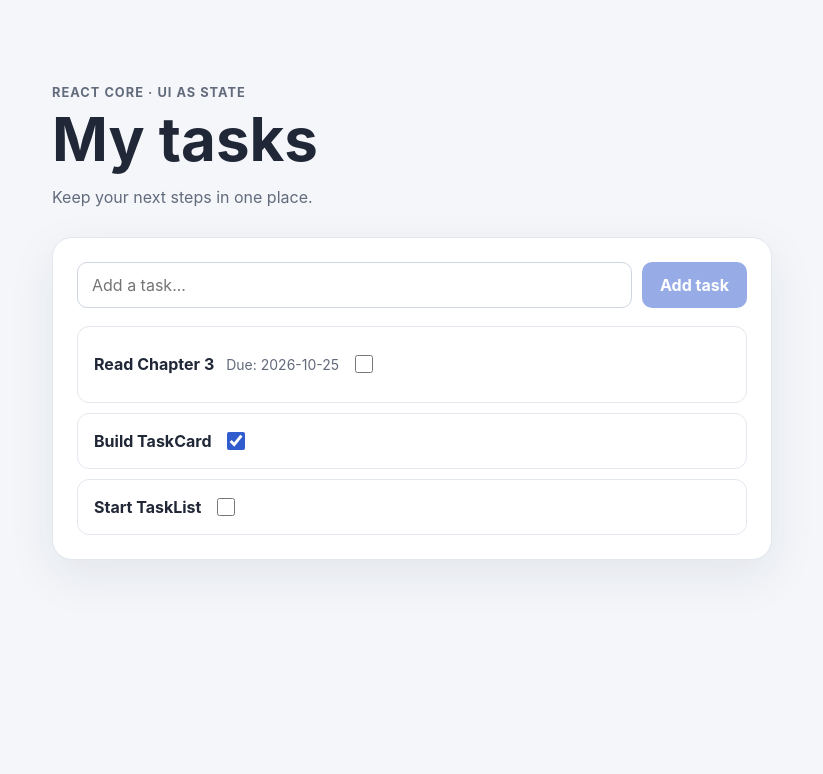
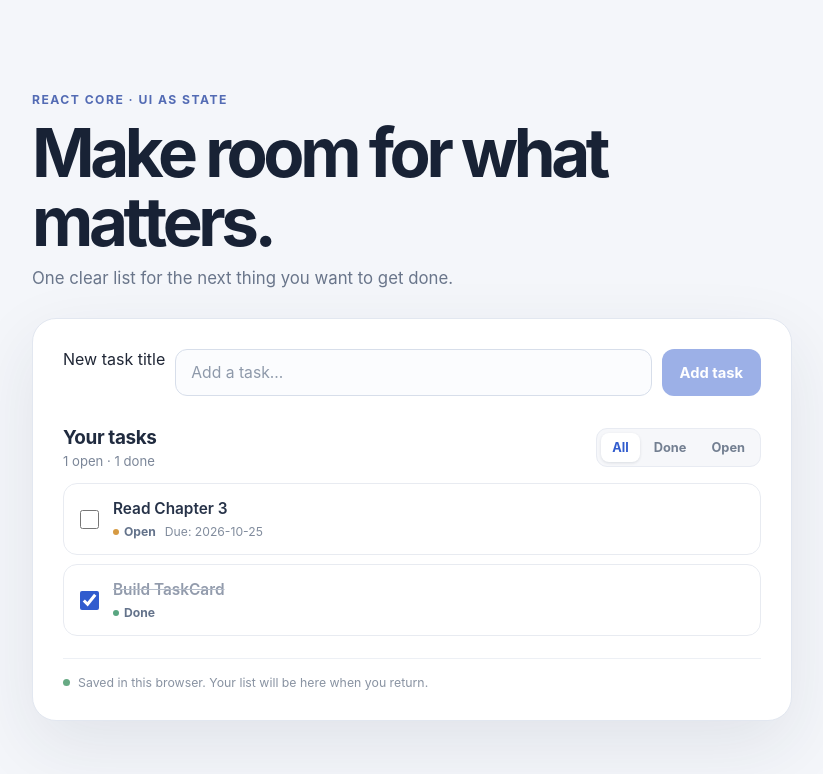
Before and after one commit to Haytam-CB06/sfwe475-lab3-2303060049, a React (Vite) app: page / in a window 1280 px wide. Shown: the top 774 px of the page, without its empty margins (228-1051 px from the left). Built offline with nearby package versions, Linux system fonts and the light colour scheme.

Commit message:
feat: lift task state and persist board changes

```diff
--- a/index.html
+++ b/index.html
@@ -2,9 +2,10 @@
 <html lang="en">
   <head>
     <meta charset="UTF-8" />
-    <link rel="icon" type="image/svg+xml" href="/favicon.svg" />
     <meta name="viewport" content="width=device-width, initial-scale=1.0" />
-    <title>task-board</title>
+    <meta name="theme-color" content="#f4f6fa" />
+    <meta name="description" content="A simple task board for the React Core UI as State lab." />
+    <title>Task Board | React Core</title>
   </head>
   <body>
     <div id="root"></div>
--- a/src/App.css
+++ b/src/App.css
@@ -1,191 +1,11 @@
-.counter {
-  font-size: 16px;
-  padding: 5px 10px;
-  border-radius: 5px;
-  color: var(--accent);
-  background: var(--accent-bg);
-  border: 2px solid transparent;
-  transition: border-color 0.3s;
-  margin-bottom: 24px;
-
-  &:hover {
-    border-color: var(--accent-border);
-  }
-  &:focus-visible {
-    outline: 2px solid var(--accent);
-    outline-offset: 2px;
-  }
+#root {
+  min-height: 100vh;
 }
 
-.hero {
-  position: relative;
-
-  .base,
-  .framework,
-  .vite {
-    inset-inline: 0;
-    margin: 0 auto;
-  }
-
-  .base {
-    width: 170px;
-    position: relative;
-    z-index: 0;
-  }
-
-  .framework,
-  .vite {
-    position: absolute;
-  }
-
-  .framework {
-    z-index: 1;
-    top: 34px;
-    height: 28px;
-    transform: perspective(2000px) rotateZ(300deg) rotateX(44deg) rotateY(39deg)
-      scale(1.4);
-  }
-
-  .vite {
-    z-index: 0;
-    top: 107px;
-    height: 26px;
-    width: auto;
-    transform: perspective(2000px) rotateZ(300deg) rotateX(40deg) rotateY(39deg)
-      scale(0.8);
-  }
-}
-
-#center {
-  display: flex;
-  flex-direction: column;
-  gap: 25px;
-  place-content: center;
-  place-items: center;
-  flex-grow: 1;
-
-  @media (max-width: 1024px) {
-    padding: 32px 20px 24px;
-    gap: 18px;
-  }
-}
-
-#next-steps {
-  display: flex;
-  border-top: 1px solid var(--border);
-  text-align: left;
-
-  & > div {
-    flex: 1 1 0;
-    padding: 32px;
-    @media (max-width: 1024px) {
-      padding: 24px 20px;
-    }
-  }
-
-  .icon {
-    margin-bottom: 16px;
-    width: 22px;
-    height: 22px;
-  }
-
-  @media (max-width: 1024px) {
-    flex-direction: column;
-    text-align: center;
-  }
-}
-
-#docs {
-  border-right: 1px solid var(--border);
-
-  @media (max-width: 1024px) {
-    border-right: none;
-    border-bottom: 1px solid var(--border);
-  }
-}
-
-#next-steps ul {
-  list-style: none;
-  padding: 0;
-  display: flex;
-  gap: 8px;
-  margin: 32px 0 0;
-
-  .logo {
-    height: 18px;
-  }
-
-  a {
-    color: var(--text-h);
-    font-size: 16px;
-    border-radius: 6px;
-    background: var(--social-bg);
-    display: flex;
-    padding: 6px 12px;
-    align-items: center;
-    gap: 8px;
-    text-decoration: none;
-    transition: box-shadow 0.3s;
-
-    &:hover {
-      box-shadow: var(--shadow);
-    }
-    .button-icon {
-      height: 18px;
-      width: 18px;
-    }
-  }
-
-  @media (max-width: 1024px) {
-    margin-top: 20px;
-    flex-wrap: wrap;
-    justify-content: center;
-
-    li {
-      flex: 1 1 calc(50% - 8px);
-    }
-
-    a {
-      width: 100%;
-      justify-content: center;
-      box-sizing: border-box;
-    }
-  }
-}
-
-#spacer {
-  height: 88px;
-  border-top: 1px solid var(--border);
-  @media (max-width: 1024px) {
-    height: 48px;
-  }
-}
-
-.ticks {
-  position: relative;
-  width: 100%;
-
-  &::before,
-  &::after {
-    content: '';
-    position: absolute;
-    top: -4.5px;
-    border: 5px solid transparent;
-  }
-
-  &::before {
-    left: 0;
-    border-left-color: var(--border);
-  }
-  &::after {
-    right: 0;
-    border-right-color: var(--border);
-  }
-}
 .page-shell {
-  width: min(720px, calc(100% - 40px));
+  width: min(760px, calc(100% - 40px));
   margin: 0 auto;
-  padding: 72px 0;
+  padding: clamp(42px, 9vw, 92px) 0 64px;
 }
 
 .page-header {
@@ -193,104 +13,275 @@
 }
 
 .eyebrow {
-  margin-bottom: 8px;
-  color: #626b7c;
-  font-size: 0.8rem;
-  font-weight: 700;
-  letter-spacing: 0.08em;
+  margin: 0 0 12px;
+  color: #536bb4;
+  font-size: 0.76rem;
+  font-weight: 750;
+  letter-spacing: 0.12em;
   text-transform: uppercase;
 }
 
 .page-header h1 {
-  margin: 0 0 8px;
-  color: #202736;
-  font-size: clamp(2.5rem, 6vw, 3.75rem);
-  line-height: 1.05;
+  max-width: 620px;
+  margin: 0 0 12px;
+  color: #182235;
+  font-size: clamp(2.45rem, 7vw, 4.2rem);
+  font-weight: 720;
+  letter-spacing: -0.065em;
+  line-height: 1.02;
 }
 
 .page-header > p:last-child {
-  color: #626b7c;
+  margin: 0;
+  color: #69758a;
+  font-size: 1.05rem;
 }
 
 .task-board {
-  padding: 24px;
-  border: 1px solid #e2e7ee;
-  border-radius: 20px;
+  overflow: hidden;
+  padding: clamp(18px, 4vw, 30px);
+  border: 1px solid #e2e7f0;
+  border-radius: 24px;
   background: #fff;
-  box-shadow: 0 16px 48px rgb(22 34 51 / 8%);
+  box-shadow: 0 24px 70px rgb(29 42 68 / 9%);
 }
 
 .new-task-form {
   display: flex;
   gap: 10px;
-  margin-bottom: 18px;
+  margin: 0 0 30px;
 }
 
 .new-task-form input {
   min-width: 0;
   flex: 1;
-  padding: 12px 14px;
-  border: 1px solid #cfd6e1;
-  border-radius: 10px;
-  font: inherit;
+  padding: 13px 15px;
+  border: 1px solid #d7deea;
+  border-radius: 12px;
+  background: #fbfcfe;
+  color: #202b3f;
+  font-size: 0.98rem;
+  transition: border-color 140ms ease, box-shadow 140ms ease;
+}
+
+.new-task-form input::placeholder {
+  color: #8e99aa;
+}
+
+.new-task-form input:focus {
+  border-color: #5978dc;
+  box-shadow: 0 0 0 4px rgb(89 120 220 / 12%);
+  outline: 0;
 }
 
 .new-task-form button {
   padding: 12px 18px;
   border: 0;
-  border-radius: 10px;
+  border-radius: 12px;
   background: #315cce;
-  color: white;
-  font: inherit;
+  color: #fff;
+  font-size: 0.92rem;
   font-weight: 700;
   cursor: pointer;
+  transition: background 140ms ease, transform 140ms ease;
+}
+
+.new-task-form button:hover:not(:disabled) {
+  transform: translateY(-1px);
+  background: #244eb9;
 }
 
 .new-task-form button:disabled {
   cursor: not-allowed;
-  opacity: 0.5;
+  opacity: 0.48;
+}
+
+.board-toolbar {
+  display: flex;
+  align-items: center;
+  justify-content: space-between;
+  gap: 18px;
+  margin-bottom: 14px;
+}
+
+.board-toolbar h2 {
+  margin: 0;
+  color: #202b3f;
+  font-size: 1.18rem;
+  letter-spacing: -0.02em;
+}
+
+.task-count {
+  margin: 4px 0 0;
+  color: #7b8698;
+  font-size: 0.82rem;
+}
+
+.filter-bar {
+  display: flex;
+  gap: 3px;
+  padding: 4px;
+  border: 1px solid #e8ebf2;
+  border-radius: 11px;
+  background: #f6f7fa;
+}
+
+.filter-button {
+  padding: 7px 11px;
+  border: 0;
+  border-radius: 8px;
+  background: transparent;
+  color: #737f91;
+  font-size: 0.8rem;
+  font-weight: 650;
+  cursor: pointer;
+}
+
+.filter-button:hover {
+  color: #29374e;
+}
+
+.filter-button.is-active {
+  background: #fff;
+  color: #315cce;
+  box-shadow: 0 1px 3px rgb(27 39 61 / 12%);
 }
 
 .task-list {
   display: grid;
-  gap: 10px;
+  gap: 9px;
+  margin: 0;
+  padding: 0;
+  list-style: none;
+}
+
+.task-list li {
+  min-width: 0;
 }
 
 .task-card {
   display: flex;
   align-items: center;
-  gap: 12px;
-  padding: 15px 16px;
-  border: 1px solid #e2e7ee;
-  border-radius: 12px;
+  gap: 14px;
+  min-height: 72px;
+  padding: 14px 16px;
+  border: 1px solid #e8ebf1;
+  border-radius: 14px;
   background: #fff;
-  text-align: left;
+  transition: border-color 140ms ease, background 140ms ease;
 }
 
-.task-card h3 {
-  margin: 0;
-  color: #202736;
-  font-size: 1rem;
-}
-
-.task-card p {
-  color: #626b7c;
-  font-size: 0.875rem;
+.task-card:hover {
+  border-color: #d6deeb;
+  background: #fcfdff;
 }
 
 .task-checkbox {
-  width: 18px;
-  height: 18px;
+  width: 19px;
+  height: 19px;
+  flex: 0 0 auto;
+  margin: 0;
   accent-color: #315cce;
+  cursor: pointer;
 }
 
-.visually-hidden {
-  position: absolute;
-  width: 1px;
-  height: 1px;
-  padding: 0;
-  overflow: hidden;
-  clip: rect(0, 0, 0, 0);
-  white-space: nowrap;
-  clip-path: inset(50%);
+.task-copy {
+  min-width: 0;
+  flex: 1;
 }
+
+.task-copy h3 {
+  overflow-wrap: anywhere;
+  margin: 0;
+  color: #263248;
+  font-size: 0.96rem;
+  font-weight: 620;
+}
+
+.task-card.is-done .task-copy h3 {
+  color: #929bac;
+  text-decoration: line-through;
+  text-decoration-color: #b5bdca;
+}
+
+.task-meta {
+  display: flex;
+  align-items: center;
+  gap: 9px;
+  margin-top: 6px;
+  color: #818c9d;
+  font-size: 0.76rem;
+}
+
+.status-badge {
+  display: inline-flex;
+  align-items: center;
+  gap: 5px;
+  color: #64738b;
+  font-weight: 650;
+}
+
+.status-badge::before {
+  width: 6px;
+  height: 6px;
+  border-radius: 50%;
+  background: #d69a42;
+  content: "";
+}
+
+.status-badge.is-done::before {
+  background: #59a681;
+}
+
+.empty-state {
+  margin: 0;
+  padding: 28px 18px;
+  border: 1px dashed #d9dfeb;
+  border-radius: 14px;
+  color: #727e91;
+  font-size: 0.92rem;
+  text-align: center;
+}
+
+.board-footer {
+  display: flex;
+  align-items: center;
+  gap: 8px;
+  margin-top: 22px;
+  padding-top: 16px;
+  border-top: 1px solid #edf0f5;
+  color: #8993a2;
+  font-size: 0.77rem;
+}
+
+.board-footer p {
+  margin: 0;
+}
+
+.save-indicator {
+  width: 7px;
+  height: 7px;
+  flex: 0 0 auto;
+  border-radius: 50%;
+  background: #67aa84;
+}
+
+@media (max-width: 560px) {
+  .page-shell {
+    width: min(100% - 28px, 760px);
+    padding-top: 42px;
+  }
+
+  .board-toolbar {
+    align-items: flex-start;
+    flex-direction: column;
+  }
+
+  .new-task-form {
+    flex-direction: column;
+  }
+
+  .new-task-form button {
+    width: 100%;
+  }
+}
--- a/src/App.tsx
+++ b/src/App.tsx
@@ -1,22 +1,8 @@
 import "./App.css";
-import NewTaskInput from "./NewTaskInput";
-import TaskList from "./TaskList";
+import TaskBoard from "./TaskBoard";
 
 function App() {
-  return (
-    <main className="page-shell">
-      <header className="page-header">
-        <p className="eyebrow">React Core · UI as State</p>
-        <h1>My tasks</h1>
-        <p>Keep your next steps in one place.</p>
-      </header>
-
-      <section className="task-board" aria-label="Task board">
-        <NewTaskInput />
-        <TaskList />
-      </section>
-    </main>
-  );
+  return <TaskBoard />;
 }
 
 export default App;
--- /dev/null
+++ b/src/FilterBar.tsx
@@ -0,0 +1,32 @@
+import type { TaskFilter } from "./taskFilters";
+
+type FilterBarProps = {
+  filter: TaskFilter;
+  onFilterChange: (filter: TaskFilter) => void;
+};
+
+const filters: { value: TaskFilter; label: string }[] = [
+  { value: "all", label: "All" },
+  { value: "done", label: "Done" },
+  { value: "open", label: "Open" },
+];
+
+function FilterBar({ filter, onFilterChange }: FilterBarProps) {
+  return (
+    <div className="filter-bar" role="group" aria-label="Filter tasks">
+      {filters.map((option) => (
+        <button
+          className={filter === option.value ? "filter-button is-active" : "filter-button"}
+          key={option.value}
+          type="button"
+          aria-pressed={filter === option.value}
+          onClick={() => onFilterChange(option.value)}
+        >
+          {option.label}
+        </button>
+      ))}
+    </div>
+  );
+}
+
+export default FilterBar;
--- /dev/null
+++ b/src/TaskBoard.tsx
@@ -0,0 +1,95 @@
+import { useEffect, useState } from "react";
+import { TaskSchema, type Task } from "./schemas";
+import FilterBar from "./FilterBar";
+import NewTaskInput from "./NewTaskInput";
+import TaskList from "./TaskList";
+import type { TaskFilter } from "./taskFilters";
+
+const STORAGE_KEY = "sfwe475-task-board-tasks";
+
+const initialTasks: Task[] = [
+  { id: 1, title: "Read Chapter 3", done: false, dueDate: "2026-10-25" },
+  { id: 2, title: "Build TaskCard", done: true },
+];
+
+function loadTasks(): Task[] {
+  try {
+    const savedTasks = window.localStorage.getItem(STORAGE_KEY);
+    if (savedTasks === null) return initialTasks;
+
+    const parsedTasks = TaskSchema.array().safeParse(JSON.parse(savedTasks));
+    return parsedTasks.success ? parsedTasks.data : initialTasks;
+  } catch {
+    return initialTasks;
+  }
+}
+
+function TaskBoard() {
+  const [tasks, setTasks] = useState<Task[]>(loadTasks);
+  const [filter, setFilter] = useState<TaskFilter>("all");
+  const doneCount = tasks.filter((task) => task.done).length;
+  const openCount = tasks.length - doneCount;
+
+  useEffect(() => {
+    try {
+      window.localStorage.setItem(STORAGE_KEY, JSON.stringify(tasks));
+    } catch {
+      // The board remains usable in memory if browser storage is unavailable.
+    }
+  }, [tasks]);
+
+  function handleAddTask(title: string) {
+    const cleanTitle = title.trim();
+    if (cleanTitle === "") return;
+
+    setTasks((currentTasks) => {
+      const nextId = currentTasks.reduce(
+        (highestId, task) => Math.max(highestId, task.id),
+        0,
+      ) + 1;
+
+      return [...currentTasks, { id: nextId, title: cleanTitle, done: false }];
+    });
+  }
+
+  function handleToggleTask(id: number) {
+    setTasks((currentTasks) =>
+      currentTasks.map((task) =>
+        task.id === id ? { ...task, done: !task.done } : task,
+      ),
+    );
+  }
+
+  return (
+    <main className="page-shell">
+      <header className="page-header">
+        <p className="eyebrow">React Core · UI as State</p>
+        <h1>Make room for what matters.</h1>
+        <p>One clear list for the next thing you want to get done.</p>
+      </header>
+
+      <section className="task-board" aria-label="Task board">
+        <NewTaskInput onAddTask={handleAddTask} />
+
+        <div className="board-toolbar">
+          <div>
+            <h2>Your tasks</h2>
+            <p className="task-count">
+              {openCount} open · {doneCount} done
+            </p>
+          </div>
+          <FilterBar filter={filter} onFilterChange={setFilter} />
+        </div>
+
+        <TaskList tasks={tasks} filter={filter} onToggleTask={handleToggleTask} />
+
+        <footer className="board-footer">
+          <span className="save-indicator" aria-hidden="true" />
+          <p>Saved in this browser. Your list will be here when you return.</p>
+        </footer>
+      </section>
+    </main>
+  );
+}
+
+export default TaskBoard;
--- a/src/TaskCard.tsx
+++ b/src/TaskCard.tsx
@@ -1,26 +1,29 @@
-import { useState } from "react";
 import type { Task } from "./schemas";
-import TaskCheckbox from "./TaskCheckBox";
+import TaskCheckbox from "./TaskCheckbox";
 type TaskCardProps = Pick<Task, "title" | "done"> & {
   dueDate?: string;
+  onToggle: () => void;
 };
 
-
-
-function TaskCard({ title, done: initialDone, dueDate }: TaskCardProps) {
-  const [done, setDone] = useState(initialDone);
-
+function TaskCard({ title, done, dueDate, onToggle }: TaskCardProps) {
   return (
-    <div className="task-card">
-      <h3>{title}</h3>
-
-      {dueDate && <p>Due: {dueDate}</p>}
-
+    <article className={done ? "task-card is-done" : "task-card"}>
       <TaskCheckbox
         done={done}
-        onToggle={() => setDone(!done)}
+        label={`Mark ${title} as ${done ? "open" : "done"}`}
+        onToggle={onToggle}
       />
-    </div>
+      <div className="task-copy">
+        <h3>{title}</h3>
+        <div className="task-meta">
+          <span className={done ? "status-badge is-done" : "status-badge"}>
+            {done ? "Done" : "Open"}
+          </span>
+          {dueDate && <time dateTime={dueDate}>Due: {dueDate}</time>}
+        </div>
+      </div>
+    </article>
   );
 }
+
 export default TaskCard;
--- a/src/TaskCheckBox.tsx
+++ b/src/TaskCheckbox.tsx
@@ -1,14 +1,16 @@
 type TaskCheckboxProps = {
   done: boolean;
+  label: string;
   onToggle: () => void;
 };
 
-function TaskCheckbox({ done, onToggle }: TaskCheckboxProps) {
+function TaskCheckbox({ done, label, onToggle }: TaskCheckboxProps) {
   return (
     <input
       className="task-checkbox"
       type="checkbox"
       checked={done}
+      aria-label={label}
       onChange={onToggle}
     />
   );
--- a/src/TaskList.tsx
+++ b/src/TaskList.tsx
@@ -1,24 +1,40 @@
 import type { Task } from "./schemas";
 import TaskCard from "./TaskCard";
+import type { TaskFilter } from "./taskFilters";
 
-const tasks: Task[] = [
-  { id: 1, title: "Read Chapter 3", done: false, dueDate: "2026-10-25" },
-  { id: 2, title: "Build TaskCard", done: true },
-  { id: 3, title: "Start TaskList", done: false },
-];
+type TaskListProps = {
+  tasks: Task[];
+  filter: TaskFilter;
+  onToggleTask: (id: number) => void;
+};
 
-function TaskList() {
+function TaskList({ tasks, filter, onToggleTask }: TaskListProps) {
+  const visibleTasks = tasks.filter((task) => {
+    if (filter === "done") return task.done;
+    if (filter === "open") return !task.done;
+    return true;
+  });
+
+  if (visibleTasks.length === 0) {
+    const message = tasks.length === 0
+      ? "No tasks yet. Add your first task above."
+      : `No ${filter} tasks right now.`;
+    return <p className="empty-state" role="status">{message}</p>;
+  }
+
   return (
-    <div className="task-list" aria-label="Tasks">
-      {tasks.map((task) => (
-        <TaskCard
-          key={task.id}
-          title={task.title}
-          done={task.done}
-          dueDate={task.dueDate}
-        />
+    <ul className="task-list" aria-label="Tasks">
+      {visibleTasks.map((task) => (
+        <li key={task.id}>
+          <TaskCard
+            title={task.title}
+            done={task.done}
+            dueDate={task.dueDate}
+            onToggle={() => onToggleTask(task.id)}
+          />
+        </li>
       ))}
-    </div>
+    </ul>
   );
 }
 
--- /dev/null
+++ b/src/taskFilters.ts
@@ -0,0 +1 @@
+export type TaskFilter = "all" | "done" | "open";
```
Also changed, not shown: src/NewTaskInput.tsx (+8 -3 lines), src/schemas.ts (renamed from src/schemas.tsx), 1 other file (tests, documents, lock files or other folders).
